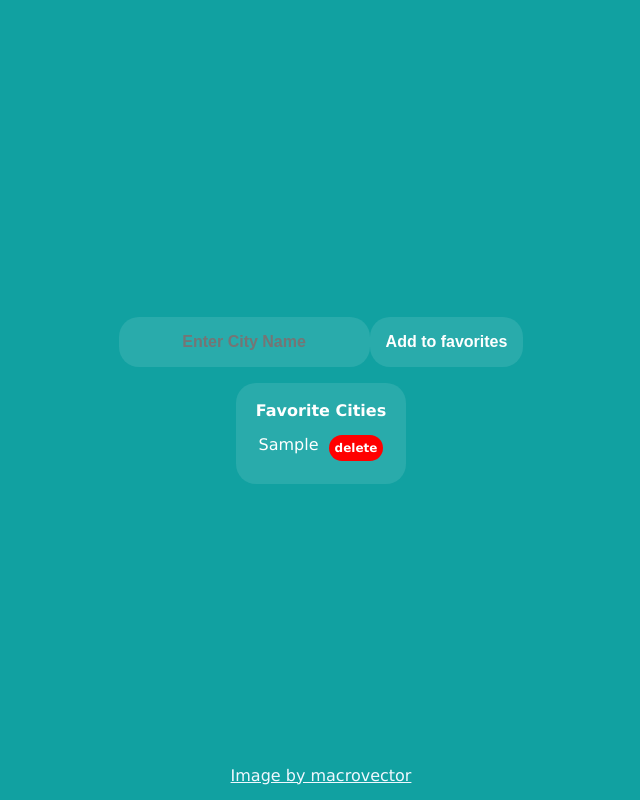
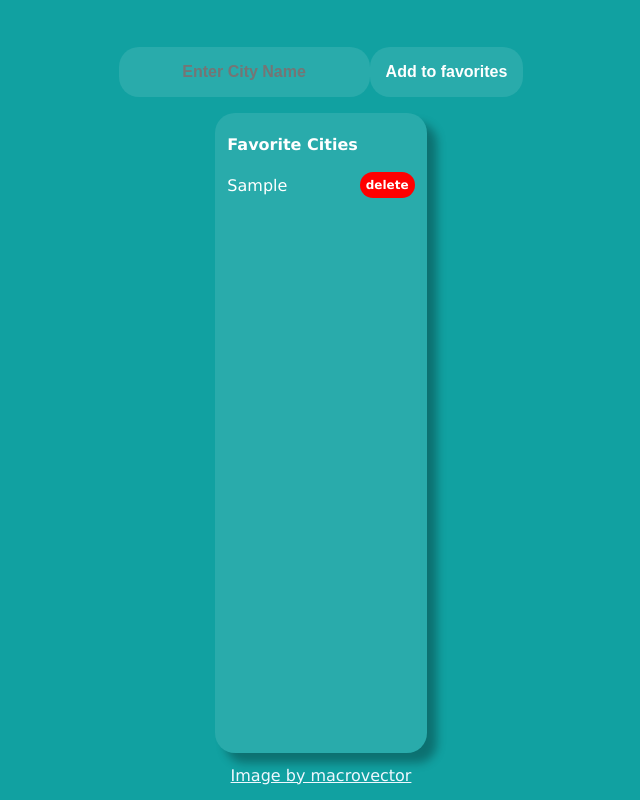
Before and after one commit to arty1978/wheatherApp, an Angular app: page / in a window 1280 px wide. Both pictures are taken after typing "Sample" into the empty fields and a click on the button "Add to favorites". Shown: the whole page, without its empty margins (319-959 px from the left). Built offline with nearby package versions, Linux system fonts and the light colour scheme; no server answers.

Commit message:
css styling for favorit cities

```diff
--- a/src/app/app.component.html
+++ b/src/app/app.component.html
@@ -10,7 +10,7 @@
   <button (click)="favorite()">Add to favorites</button>
 </div>
 <div class="main">
-  <section>
+  <section class="table-container">
     <table>
       <thead>
         <th>Favorite Cities</th>
@@ -20,7 +20,7 @@
           <td class="start">
             {{ i }}
           </td>
-          <td class="favButton end" (dblclick)="removeFav(i)">delete</td>
+          <td class="favButton" (dblclick)="removeFav(i)">delete</td>
         </tr>
       </tbody>
     </table>
--- a/src/app/app.component.ts
+++ b/src/app/app.component.ts
@@ -76,7 +76,7 @@ export class AppComponent implements OnInit {
       for (let i = 0; i <= this.favorites.length; i++) {
         if (this.favorites[i] === cityName) this.favorites.splice(i, 1);
       }
-      if (this.favorites.length > 10) {
+      if (this.favorites.length > 17) {
         alert('You have reached the maximum number of favorite cities');
       } else {
         this.favorites.push(cityName);
--- a/src/styles.css
+++ b/src/styles.css
@@ -158,28 +158,57 @@ i {
   font-weight: bold;
 }
 section {
+  /* display: flex; */
+  justify-content: center;
+  align-items: center;
   background-color: var(--shadow-light);
   border-radius: 20px;
-  padding: 1em;
+  box-shadow: 10px 10px 10px var(--shadow-dark);
+  height: 80vh;
   color: var(--white);
 }
-tbody {
-  text-align: center;
-  display: flex;
-  align-items: center;
-  flex-direction: column;
+
+table {
+  padding-top: 20px;
+  margin: auto;
 }
+
+.table-container {
+  margin-left: 20px;
+  margin-right: 20px;
+  padding: 0 10px;
+}
+
 th {
-  padding-bottom: 0.5em;
+  white-space: nowrap;
+  overflow: hidden;
+  text-overflow: ellipsis;
+  /* text-align: left; */
+  padding-bottom: 1em;
+  padding: 0 auto;
 }
-tr {
-  display: flex;
-  justify-items: center;
-  justify-content: inherit;
+thead tr th.start {
+  text-align: left;
 }
-td {
-  margin: 5px;
+
+tbody tr td.start {
+  padding-right: 1em;
+  white-space: nowrap;
+  overflow: hidden;
+  text-overflow: ellipsis;
+  text-align: left;
 }
+
+tbody tr td.favButton {
+  width: 50px;
+  text-align: right;
+}
+.start:hover {
+  cursor: pointer;
+  transform: scale(1.1);
+  font-weight: bolder;
+}
+
 .favButton {
   background-color: red;
   border-radius: 20px;
```
